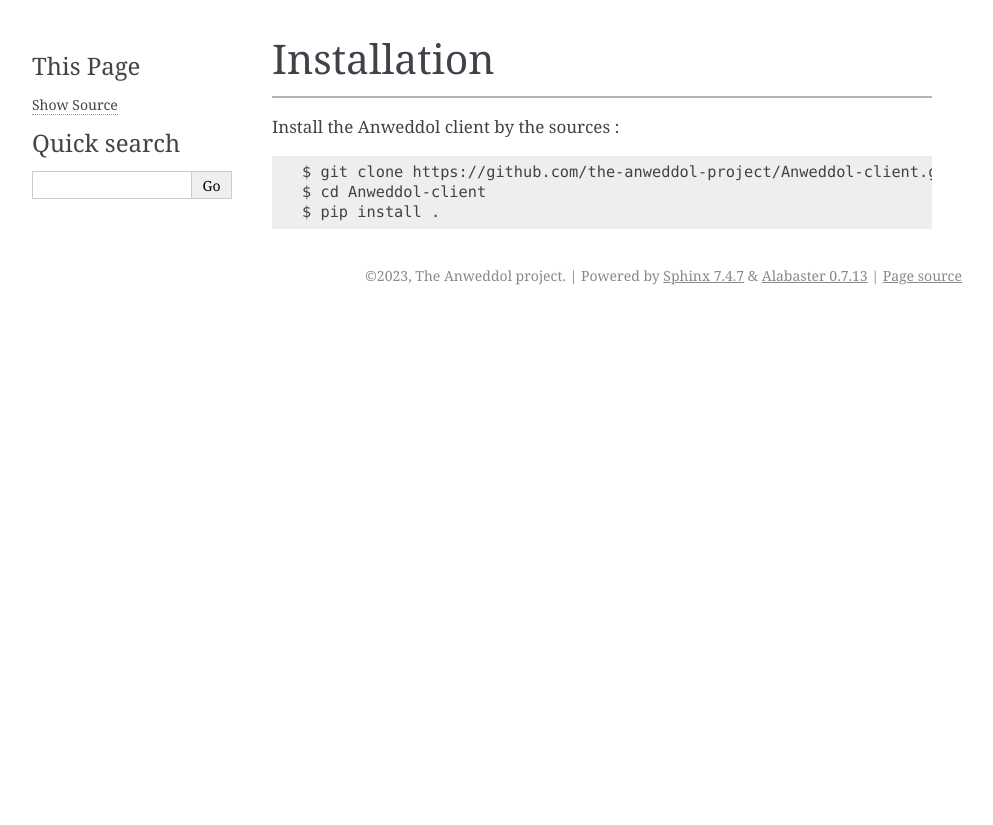
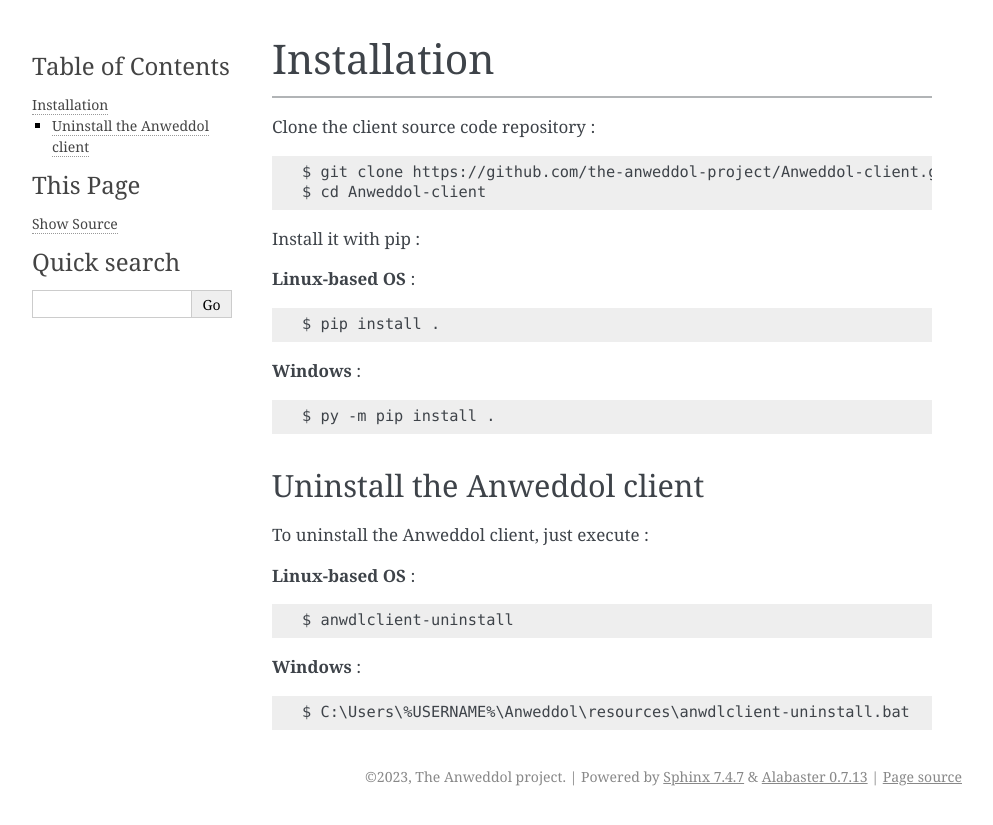
Before and after one commit to the-anweddol-project/Anweddol-client, a Sphinx documentation site: the page built from docs/source/usage_guide/installation.md, in a window 1280 px wide. Shown: the top 825 px of the page, without its empty margins (148-1141 px from the left). Built offline with Sphinx 7.4.7, drawn with Linux system fonts in a browser that asks for light colours.

````diff
--- a/anwdlclient/__init__.py
+++ b/anwdlclient/__init__.py
@@ -1 +1 @@
-__version__ = "beta-1.1.1"
+__version__ = "beta-1.1.2"
--- a/docs/source/conf.py
+++ b/docs/source/conf.py
@@ -9,7 +9,7 @@
 project = 'The Anweddol client'
 copyright = '2023, The Anweddol project'
 author = 'The Anweddol project'
-release = 'beta-1.1.1'
+release = 'beta-1.1.2'
 
 # -- General configuration ---------------------------------------------------
 # https://www.sphinx-doc.org/en/master/usage/configuration.html#general-configuration
--- a/docs/source/usage_guide/installation.md
+++ b/docs/source/usage_guide/installation.md
@@ -1,10 +1,34 @@
 # Installation
 ---
 
-Install the Anweddol client by the sources :
-
+Clone the client source code repository :
 ```
 $ git clone https://github.com/the-anweddol-project/Anweddol-client.git
 $ cd Anweddol-client
+```
+
+Install it with pip :
+
+**Linux-based OS** :
+```
 $ pip install .
 ```
+
+**Windows** :
+```
+$ py -m pip install .
+```
+
+## Uninstall the Anweddol client
+
+To uninstall the Anweddol client, just execute :
+
+**Linux-based OS** :
+```
+$ anwdlclient-uninstall
+```
+
+**Windows** :
+```
+$ C:\Users\%USERNAME%\Anweddol\resources\anwdlclient-uninstall.bat
+```
````
Also changed, not shown: README.md (+4 -16 lines), setup.py (+20 -6 lines), 3 other files.
